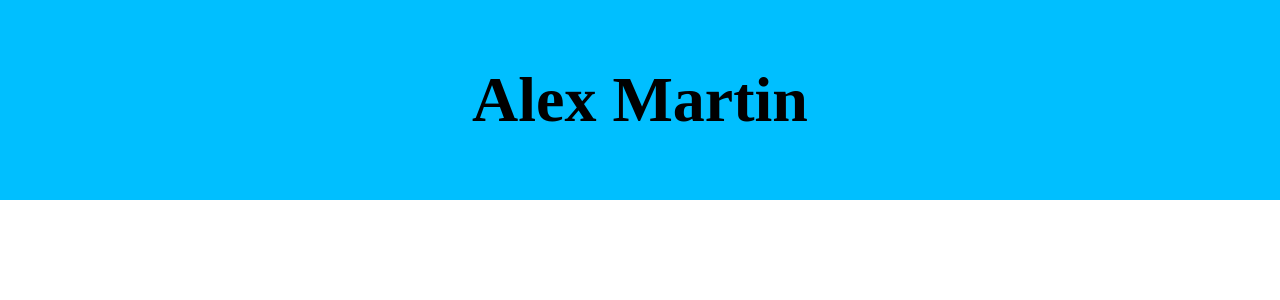
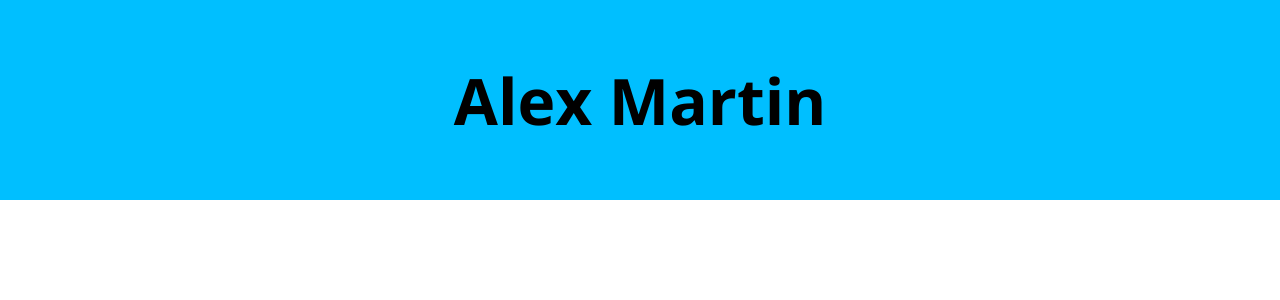
Before and after one commit to SharkFinPro/portfolio, a Next.js app: page / in a window 1280 px wide. Shown: the top 300 px of the page. Built offline with nearby package versions, Linux system fonts and the light colour scheme.

Commit message:
Update font
 - Open Sans font

```diff
--- a/src/app/layout.tsx
+++ b/src/app/layout.tsx
@@ -1,6 +1,13 @@
 import React from "react";
 import { Metadata } from "next";
 import "./global.css";
+
+import { Open_Sans } from "next/font/google";
+
+const openSans = Open_Sans({
+  subsets: ["latin"],
+  display: "swap"
+})
 
 export const metadata: Metadata = {
   title: {
@@ -15,7 +22,7 @@
   children: React.ReactNode
 }) {
   return (
-    <html lang="en">
+    <html lang="en" className={openSans.className}>
       <body>{children}</body>
     </html>
   )
```
